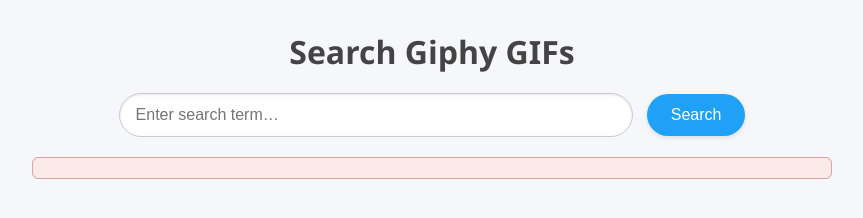
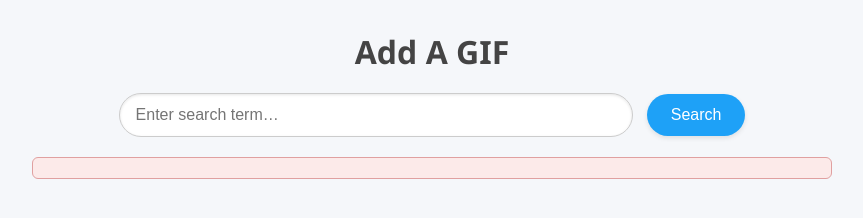
Before and after one commit to dbarnesQualtrics/ex-nice-notes, a plain HTML site: page index.html in a window 1280 px wide. Shown: the whole page, without its empty margins (208-1071 px from the left). Drawn offline with Linux system fonts and the light colour scheme.

Commit message:
GIF Wording Update index.html

```diff
--- a/index.html
+++ b/index.html
@@ -104,7 +104,7 @@
     </style>
   </head>
   <body>
-    <h1>Search Giphy GIFs</h1>
+    <h1>Add A GIF</h1>
     <input type="text" id="searchTerm" placeholder="Enter search term…" />
     <button id="searchBtn">Search</button>
     <div id="loading" style="display:none;">Loading…</div>
```
